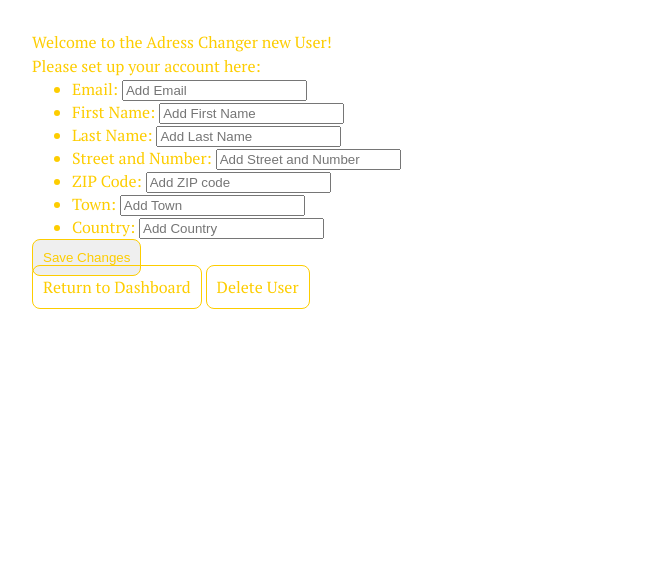
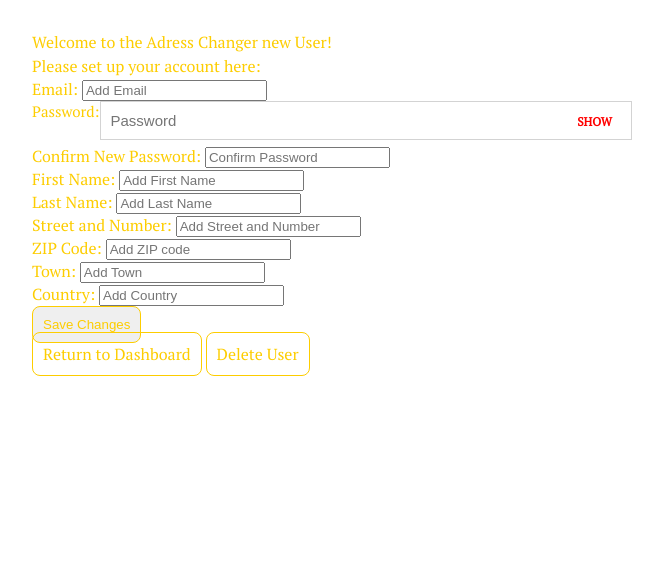
Before and after one commit to Melvin2306/id_19_responsive_design, a Flask app: page /1/settings in a window 1280 px wide. Shown: the part 94-677 px from the top of the page, without its empty margins (308-971 px from the left). Run offline with Flask 2, Linux system fonts and the light colour scheme.

Commit message:
Push push push

```diff
--- a/app/static/css/users/settings.css
+++ b/app/static/css/users/settings.css
@@ -1,3 +1,94 @@
+ul {
+    padding: 0;
+    list-style: none;
+}
+
+/* Password Checker */
+.password_checker {
+    width: 30%;
+    display: flex;
+    position: relative;
+    width: 100%;
+    padding: 10px;
+    border: 1px solid lightgrey;
+    font-size: 15px;
+    margin-bottom: 5px;
+}
+
+#input{
+    width: 100%;
+    border: none;
+    padding: 0;
+    display: flex;
+    position: relative;
+}
+#input input {
+    width: 100%;
+    padding: 10px;
+    border: 1px solid lightgrey;
+    font-size: 15px;
+}
+#input #showHide{
+    font-size: 12px;
+    font-weight: 600;
+    position: absolute;
+    color:red;
+    right: 20px;
+    top: 50%;
+    transform: translateY(-50%);
+    cursor: pointer;
+    user-select: none;
+}
+#passwordStrength{
+    width: 100%;
+    height: 5px;
+    margin: 5px 0;
+    display: none;
+}
+#passwordStrength span{
+    position: relative;
+    height: 100%;
+    width: 100%;
+    background: lightgrey;
+    border-radius: 5px;
+}
+#passwordStrength span:nth-child(2){
+    margin: 0 3px;
+}
+#passwordStrength span.active:before{
+    position: absolute;
+    content: '';
+    top: 0;
+    left: 0;
+    height: 100%;
+    width: 100%;
+    border-radius: 5px;
+}
+#passwordStrength span#poor:before{
+    background-color: #ff4757;
+}
+#passwordStrength span#weak:before{
+    background-color: orange;
+}
+#passwordStrength span#strong:before{
+    background-color: #23ad5c;
+}
+#passwordInfo{
+    font-size: 15px;
+    margin-bottom: 5px;
+}
+#passwordInfo #poor{
+    color: red;
+}
+#passwordInfo #weak{
+    color: orange;
+}
+#passwordInfo #strong{
+    color: green;
+}
+
+/* Hidden Delete */
+
 #hidden_delete {
     display: none;
 }
--- a/app/static/js/users/settings.js
+++ b/app/static/js/users/settings.js
@@ -6,3 +6,118 @@ delete_button_account.addEventListener("click", (e) => {
         document.getElementById('hidden_delete').click();
     }
 });
+
+// ------------------------------------------------------------------
+
+const password = document.getElementById('user_password');
+const form = document.getElementById('user_settings');
+
+let passwordInput = document.querySelector('input[type="user_password"]');
+let passwordStrength= document.getElementById('passwordStrength');
+let poor = document.querySelector('#passwordStrength #poor');
+let weak = document.querySelector('#passwordStrength #weak');
+let strong = document.querySelector('#passwordStrength #strong');
+let passwordInfo = document.getElementById('passwordInfo');
+let poorRegExp = /[a-z]/;
+let weakRegExp = /(?=.*?[0-9])/;
+let strongRegExp = /(?=.*?[#?!@$%^&*-])/;
+let whitespaceRegExp = /^$|\s+/;
+
+
+passwordInput.oninput= function() {
+    let passwordValue= passwordInput.value;
+    let passwordLength= passwordValue.length;
+    let poorPassword= passwordValue.match(poorRegExp);
+    let weakPassword= passwordValue.match(weakRegExp);
+    let strongPassword= passwordValue.match(strongRegExp);
+    let whitespace= passwordValue.match(whitespaceRegExp);
+    if(passwordValue != ""){
+        passwordStrength.style.display = "block";
+        passwordStrength.style.display = "flex";
+        passwordInfo.style.display = "block";
+        passwordInfo.style.color = "black";
+        if(whitespace){
+            passwordInfo.textContent = "whitespaces are not allowed";
+            }
+        else{
+            poorPasswordStrength(passwordLength, poorPassword, weakPassword, strongPassword);
+            weakPasswordStrength(passwordLength, poorPassword, weakPassword, strongPassword);
+            strongPasswordStrength(passwordLength, poorPassword, weakPassword, strongPassword);
+            }
+        }
+    else{
+        passwordStrength.style.display = "none";
+        passwordInfo.style.display = "none";
+        }
+}
+
+
+
+function poorPasswordStrength(passwordLength, poorPassword, weakPassword, strongPassword){
+    if(passwordLength <= 3 && (poorPassword || weakPassword || strongPassword)){
+        poor.classList.add("active");
+        passwordInfo.style.display = "block";
+        passwordInfo.style.color = "red";
+        passwordInfo.textContent = "Your password is too poor";
+        }
+}
+
+
+
+function weakPasswordStrength(passwordLength, poorPassword, weakPassword, strongPassword){
+    if(passwordLength>= 4 && poorPassword && (weakPassword || strongPassword)){
+        weak.classList.add("active");
+        passwordInfo.textContent = "Your password is weak";
+        passwordInfo.style.color = "orange";
+    }
+    else{
+        weak.classList.remove("active");
+    }
+}
+
+
+function strongPasswordStrength(passwordLength, poorPassword, weakPassword, strongPassword){
+    if(passwordLength >= 6 && (poorPassword && weakPassword) && strongPassword){
+        poor.classList.add("active");
+        weak.classList.add("active");
+        strong.classList.add("active");
+        passwordInfo.textContent = "Your password is strong";
+        passwordInfo.style.color = "green";
+    }
+    else{
+        strong.classList.remove("active");
+    }
+}
+
+let showHide = document.querySelector('#showHide');
+showHide.onclick = function(){showHidePassword()}
+function showHidePassword(){
+    if(passwordInput.type == "user_password"){
+        passwordInput.type = "text";
+        showHide.textContent = "HIDE";
+        showHide.style.color = "green";
+    }
+    else{
+    passwordInput.type = "user_password";
+    showHide.textContent = "SHOW";
+    showHide.style.color = "red";
+    }
+}
+
+// ------------------------
+
+let checkIfStrong = () => {
+    if (passwordInfo.textContent == "Your password is strong") {
+        return true
+    }
+    else {
+        return false
+    }
+}
+
+
+form.addEventListener('submit', (e) => {
+    if (!checkIfStrong()) {
+        e.preventDefault()
+    }
+});
--- a/app/templates/users/settings.html
+++ b/app/templates/users/settings.html
@@ -26,7 +26,7 @@
 </p>
 {% endif %}
 
-<form id="user_settings" method="POST">
+<form id="user_settings" class="container" method="POST">
     <ul>
         {% if user.user_email %}
         <li>
@@ -40,6 +40,27 @@
             <input type="text" id="user_email" name="user_email" placeholder="Add Email">
         </li>
         {% endif %}
+
+
+
+        <li>
+            <div class= "password_checker" id="input">
+                <label for="user_password">Password:</label>
+                <input type="user_password" id="user_password" name="user_password" placeholder="Password">
+                <span id="showHide">SHOW</span>
+            </div>
+            <div id="passwordStrength">
+                <span id="poor"></span>
+                <span id="weak"></span>
+                <span id="strong"></span>
+            </div>
+            <div id="passwordInfo"></div>
+        </li>
+
+        <li>
+            <label for="user_password_confirm">Confirm New Password:</label>
+            <input type="text" id="user_password_confirm" name="user_password_confirm" placeholder="Confirm Password">
+        </li>
 
         {% if user.first_name %}
         <li>
--- a/app/users/routes.py
+++ b/app/users/routes.py
@@ -103,9 +103,15 @@ def get_company(user_id, company_id):
 def post_company(user_id, company_id):
 
     company = Company.query.filter_by(id=company_id).first()
-    edit_company(request.form, company)
+    try:
+        if request.form.get('user_password_') != request.form.get('user_password_confirm'):
+            raise Exception('Passwords do not match.')
+        edit_company(request.form, company)
+        return redirect(url_for('users.user', user_id=user_id))
 
-    return redirect(url_for('users.user', user_id=user_id))
+    except Exception as error_message:
+        error = error_message or 'An error occurred while changing your password. Please try again.'
+        return render_template('users/get_company', error=error)
 
 ### settings ###
 @blueprint.get('/<user_id>/settings')
--- a/app/users/services/user_settings.py
+++ b/app/users/services/user_settings.py
@@ -4,6 +4,9 @@ def user_settings(form_data, user):
 
     if form_data.get('user_email'):
         user.user_email=form_data.get('user_email').lower()
+
+    if form_data.get('user_password'):
+        user.password=form_data.get('user_password')
 
     if form_data.get('first_name'):
         user.first_name=form_data.get('first_name').capitalize()
```
Also changed, not shown: app/templates/simple_pages/faq.html (+2 -7 lines), app/templates/users/signup.html (+8 -6 lines).
